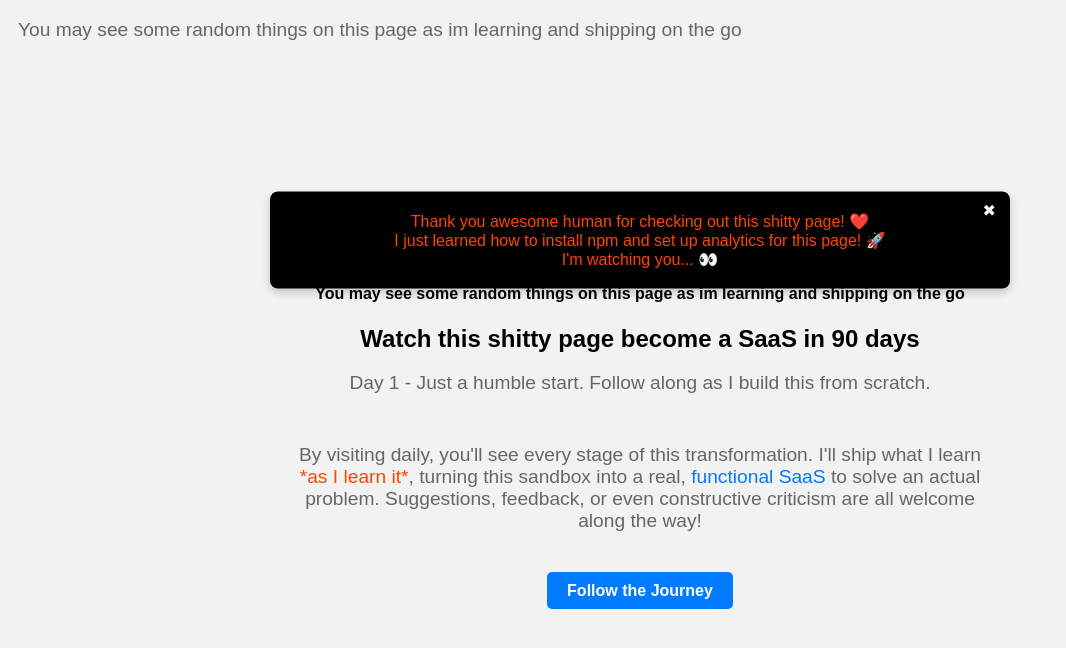
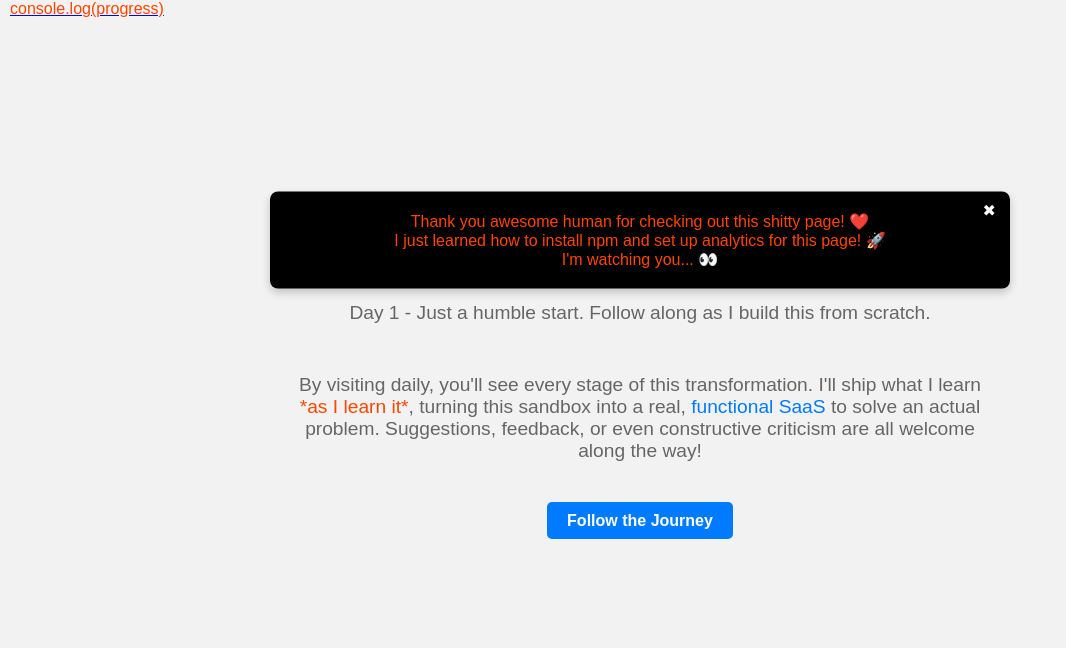
Before and after one commit to metacortexcypher/project-beta, a plain HTML site: page index.html in a window 1280 px wide. Shown: the whole page, without its empty margins (0-1066 px from the left). Drawn offline with Linux system fonts and the light colour scheme; a script that the page names is missing.

Commit message:
new log message

```diff
--- a/index.html
+++ b/index.html
@@ -14,13 +14,13 @@
     <script src="index.js">
     </script>
     <header>
-        <!-- <nav><a href="log.html">console.log(progress)</a></nav> -->
-         <nav><p>You may see some random things on this page as im learning and shipping on the go</p></nav>
+        <nav><a href="log.html"><span id="navitem">console.log(progress)</span></a></nav>
+
     </header>
 
     <main>
-        <h4>You may see some random things on this page as im learning and shipping on the go</h4>
-        <h2>Watch this shitty page become a SaaS in 90 days</h2>
+
+        <h2>Watch this shitty page become a SaaS in 90 days</h2><br>
         <p>Day 1 - Just a humble start. Follow along as I build this from scratch.</p>
         <div><p id="new">
             By visiting daily, you'll see every stage of this transformation. I'll ship what I learn
--- a/styles.css
+++ b/styles.css
@@ -1,13 +1,21 @@
+*{
+   margin: 0;
+}
+nav{
+   position: fixed;
+   top: 0;
+}
+#navitem {
+   text-align: center;
+   text-decoration: none;
+}
 body {
     font-family: Arial, sans-serif;
     text-align: center;
     padding: 20% 10px;
     background-color: #f2f2f2;
  }
- nav{
-   position: fixed;
-   top: 0;
- }
+
  h1 {
     font-size: 2rem;
     color: #333;
```
Also changed, not shown: log.html (+1 -1 lines).
